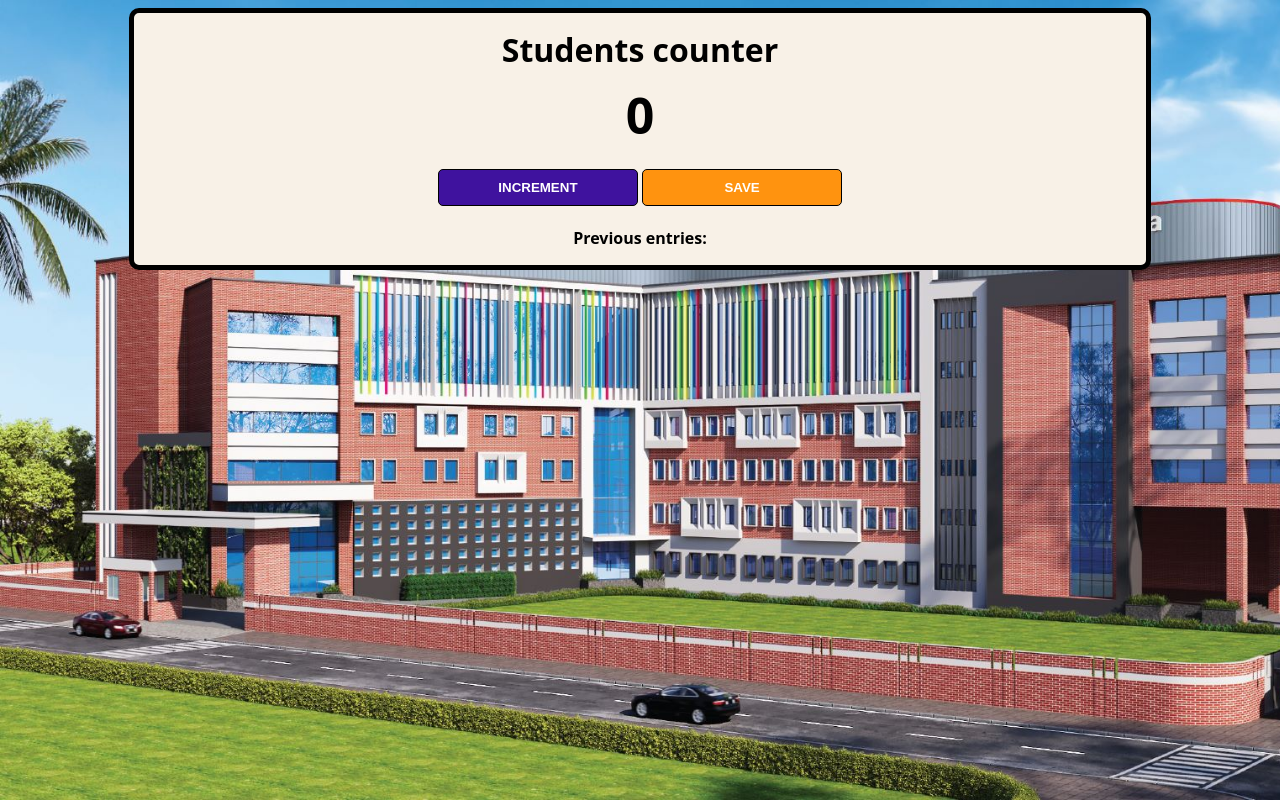
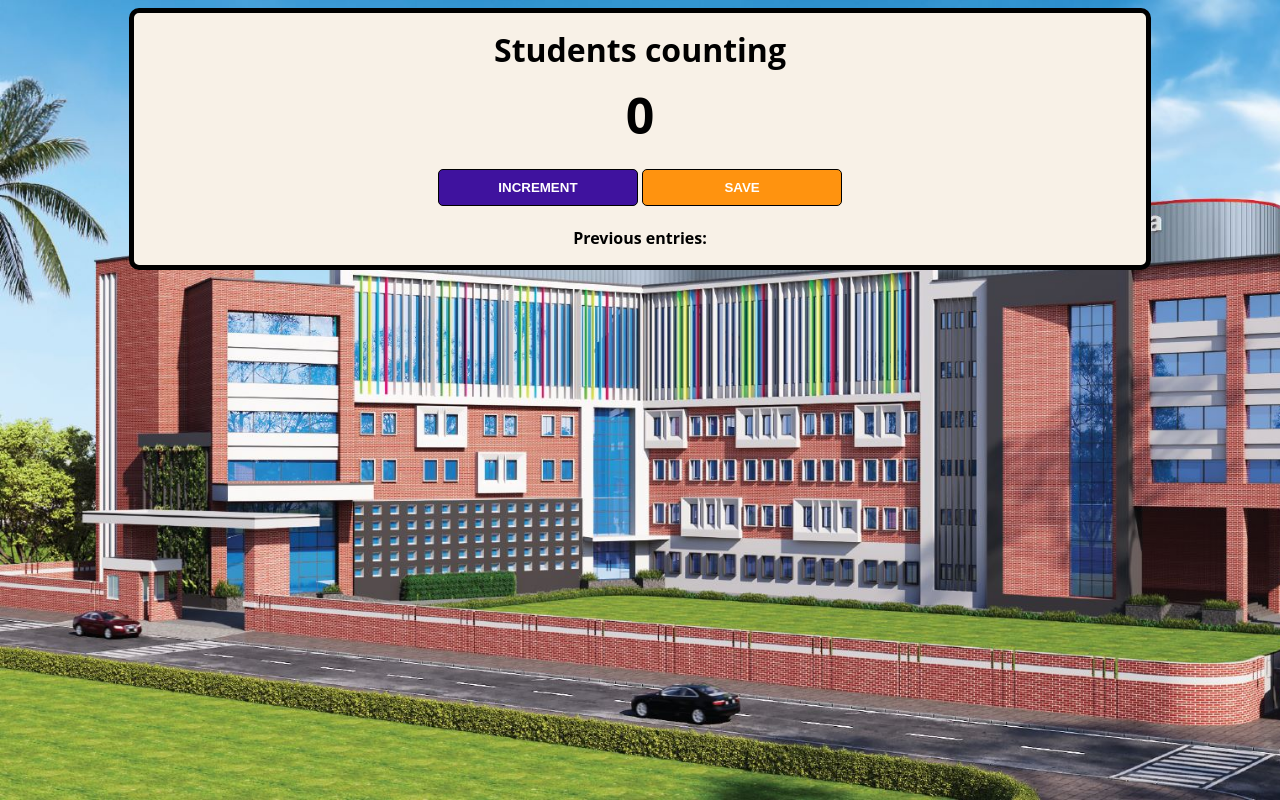
Before and after one commit to Kabileshwaran183/Counter-app, a plain HTML site: page index.html in a window 1280 px wide. Drawn offline with Linux system fonts and the light colour scheme.

Commit message:
Update index.html
here i change the heading content

```diff
--- a/index.html
+++ b/index.html
@@ -4,7 +4,7 @@
     </head>
     <body>
         <div class="container">
-            <h1>Students counter</h1>
+            <h1>Students counting</h1>
             <h2 id="count-el">0</h2>
             <button id="increment-btn" onclick="increment()">INCREMENT</button>
             <button id="save-btn" onclick="save()">SAVE</button>
```
